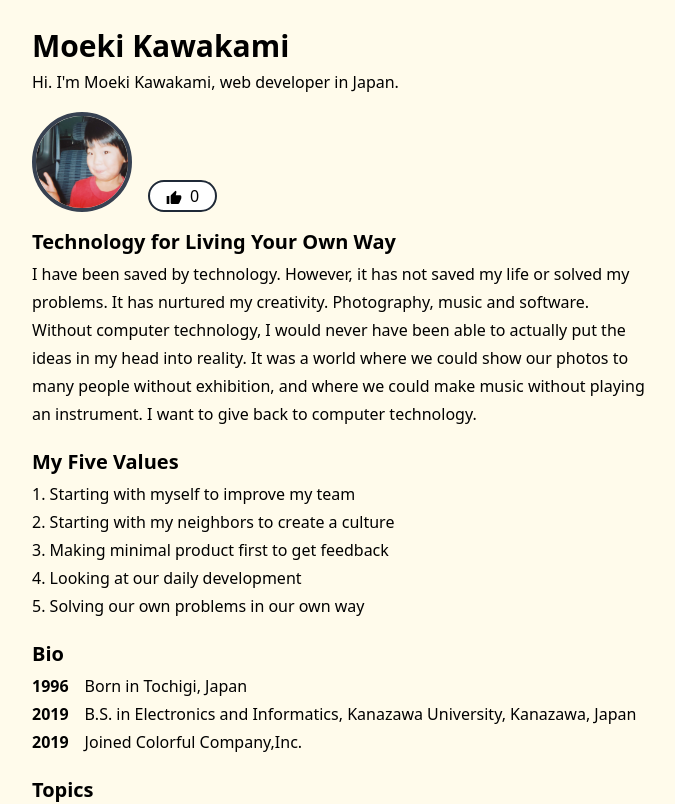
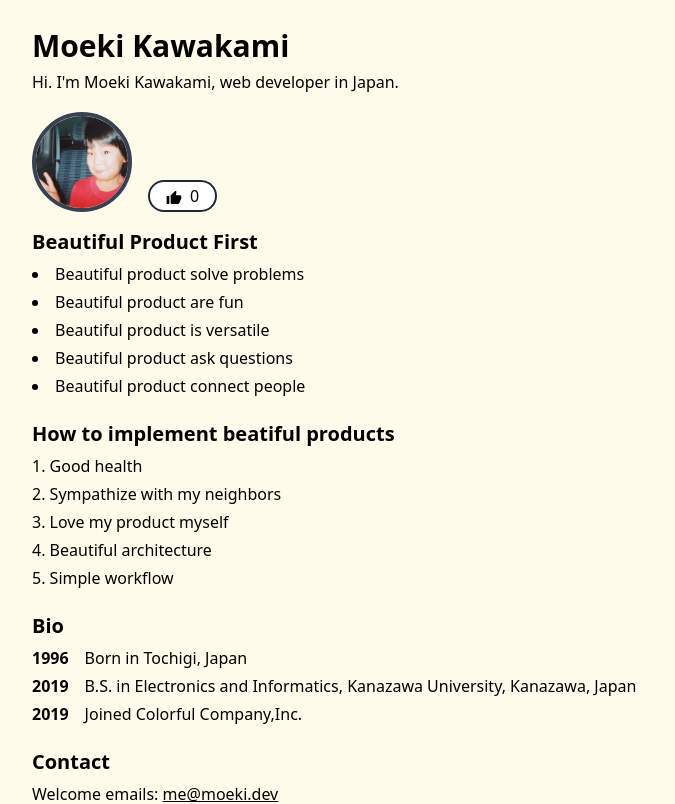
Before and after one commit to kawakamimoeki/website-legacy, a Next.js app: page / in a window 1280 px wide. Shown: the top 804 px of the page, without its empty margins (300-975 px from the left). Built offline with nearby package versions, Linux system fonts and the light colour scheme; no server answers; the database is empty.

Commit message:
feat: make simple

```diff
--- a/components/values.jsx
+++ b/components/values.jsx
@@ -4,7 +4,7 @@ import Heading from './heading.jsx'
 export default function component() {
   return (
     <div className="mb-5">
-      <Heading text="My Five Values" />
+      <Heading text="How to implement beatiful products" />
       <ul className="list-decimal list-inside">
         {text.values.map((value, i) => {
           return <li key={i}>{value}</li>
--- a/components/vision.jsx
+++ b/components/vision.jsx
@@ -5,7 +5,11 @@ export default function component() {
   return (
     <div className="mb-5">
       <Heading text={text.vision.title} />
-      <p>{text.vision.description}</p>
+      <ul className="list-disc list-inside">
+        {text.vision.items.map((item, i) => {
+          return <li key={i}>{item}</li>
+        })}
+      </ul>
     </div>
   )
 }
--- a/data/text.json
+++ b/data/text.json
@@ -3,15 +3,21 @@
   "title": "Moeki Kawakami",
   "description": "Hi. I'm Moeki Kawakami, web developer in Japan.",
   "vision": {
-    "title": "Technology for Living Your Own Way",
-    "description": "I have been saved by technology. However, it has not saved my life or solved my problems. It has nurtured my creativity. Photography, music and software. Without computer technology, I would never have been able to actually put the ideas in my head into reality. It was a world where we could show our photos to many people without exhibition, and where we could make music without playing an instrument. I want to give back to computer technology."
+    "title": "Beautiful Product First",
+    "items": [
+      "Beautiful product solve problems",
+      "Beautiful product are fun",
+      "Beautiful product is versatile",
+      "Beautiful product ask questions",
+      "Beautiful product connect people"
+    ]
   },
   "values": [
-    "Starting with myself to improve my team",
-    "Starting with my neighbors to create a culture",
-    "Making minimal product first to get feedback",
-    "Looking at our daily development",
-    "Solving our own problems in our own way"
+    "Good health",
+    "Sympathize with my neighbors",
+    "Love my product myself",
+    "Beautiful architecture",
+    "Simple workflow"
   ],
   "bio": [
     {
--- a/pages/index.js
+++ b/pages/index.js
@@ -18,7 +18,6 @@ export default function Home(props) {
       <Vision />
       <Values />
       <Bio />
-      <Topics />
       <Contact />
       <Links />
       <Footer />
```
